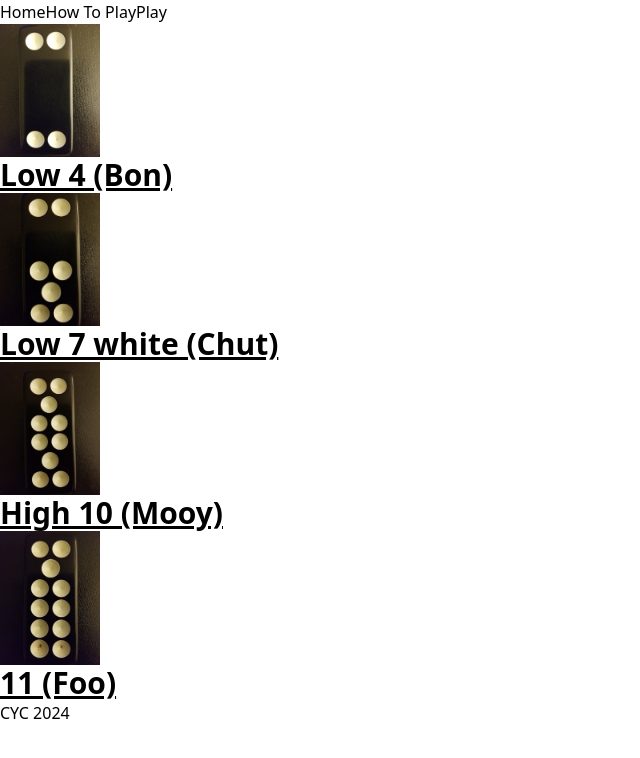
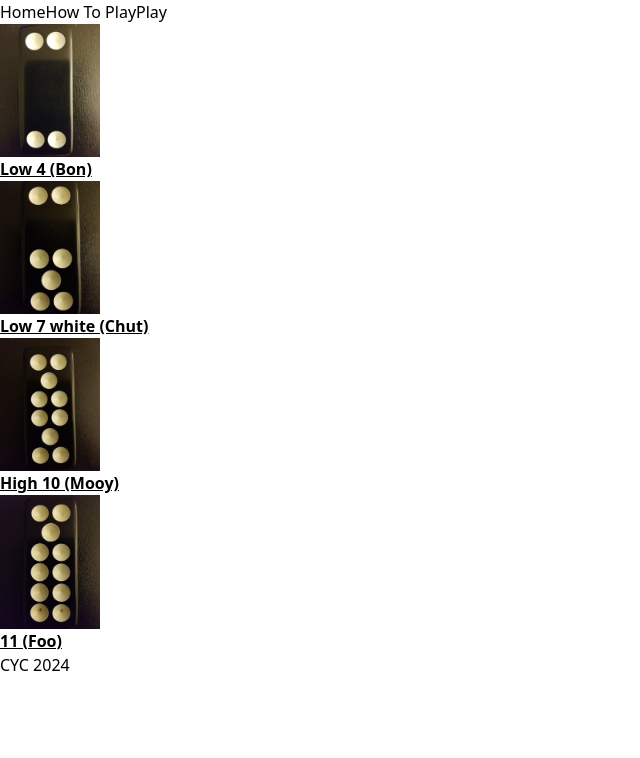
Before and after one commit to cycho04/react-app, a Next.js app: page /play in a window 1280 px wide. Shown: the top 758 px of the page, without its empty margins (0-640 px from the left). Built offline with nearby package versions, Linux system fonts and the light colour scheme.

Commit message:
added select tile functionality and test

```diff
--- a/app/how-to-play/rankings/_components/TileRankCard.tsx
+++ b/app/how-to-play/rankings/_components/TileRankCard.tsx
@@ -3,19 +3,29 @@ import Image from 'next/image';
 interface TileRankInterface{
     key: string;
     name: string;
-    description: string
+    index: number;
+    description: string,
+    selected: boolean;
+    handleTileClick: (index: number) => void
 }
 
-export default function TileRankCard({name, description}: TileRankInterface){
+export default function TileRankCard({
+    name, description, index, selected, handleTileClick
+}: TileRankInterface){
     return (
         <>
+            <div
+                className={`${selected ? "bg-red-500" : ""}`}
+                onClick={() => handleTileClick(index)}
+            >
                 <Image
                     src={`/${name}.jpeg`}
                     width={100}
                     height={100}
                     alt={`Pai Gow Tile: ${name}`}
                 />
-            <h5 className="text-3xl font-bold underline">{description}</h5>
+            </div>
+            <h5 className="text-1xl font-bold underline">{description}</h5>
         </>
     )
 }
--- a/app/play/page.tsx
+++ b/app/play/page.tsx
@@ -10,10 +10,20 @@ export default function Page(){
 
     const [numOfHands, setNumOfHands] = useState(1)
     const [hands, setHands] = useState<TileInterface[][]>([])
+    const [selectedTilesIndex, setSelectedTilesIndex] = useState<number[]>([]);
 
     useEffect(() => {
         setHands(dealNewHand(numOfHands));
     }, [])
+
+    const handleTileClick = (index: number): void => {
+        if (selectedTilesIndex.includes(index)) {
+            const remainingTile = selectedTilesIndex.filter((tileIndex: number) => tileIndex !== index);
+            setSelectedTilesIndex(remainingTile);
+        }
+        else if (selectedTilesIndex.length === 2) return;
+        else setSelectedTilesIndex((i: number[]) => [...i, index]);
+    }
 
     return (
         <>
@@ -25,7 +35,10 @@ export default function Page(){
                                     <TileRankCard
                                         key={`${name}-${index}`}
                                         name={name}
+                                        index={index}
                                         description={description}
+                                        selected={selectedTilesIndex.includes(index)}
+                                        handleTileClick={handleTileClick}
                                     />
                                 )
                         })
```
Also changed, not shown: 1 other file (tests, documents, lock files or other folders). Lines whose indentation alone changed are shown as unchanged.
